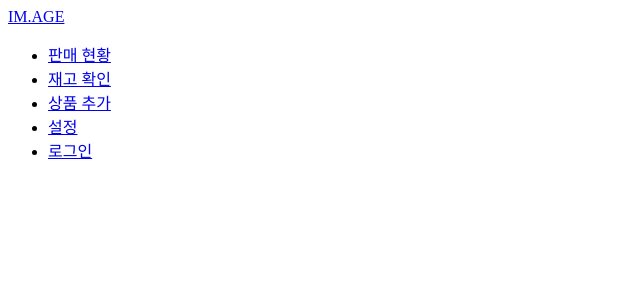
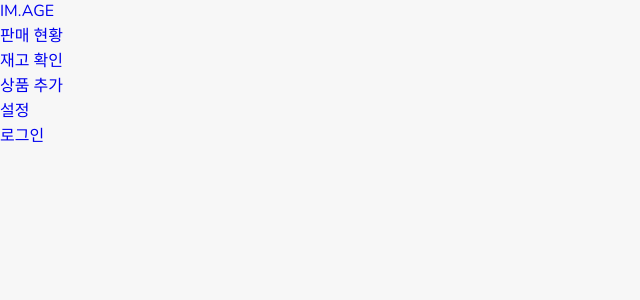
Before and after one commit to dbwlszee/im.age-front, a React (Create React App) app: page / in a window 1280 px wide. Shown: the top 300 px of the page, without its empty margins (0-640 px from the left). Built offline with nearby package versions, Linux system fonts and the light colour scheme.

Commit message:
style: 글로벌 스타일 추가
1. style reset(margin, padding, border을 0으로)
2. position속성값- body는 relative로, 하위 component들은 absolute로 둘 예정

```diff
--- a/src/App.js
+++ b/src/App.js
@@ -1,8 +1,19 @@
+import styled from "styled-components"
+import GlobalStyle from './styles/GlobalStyle';
 import Nav from "./component/user/Nav";
+
+//style
+styled(Nav)`
+  position: absolute;
+  left: 0px;
+  top: 0px;
+`;
+
 
 function App() {
   return (
     <div className="App">
+      <GlobalStyle/>
       <Nav/>
     </div>
   );
--- /dev/null
+++ b/src/styles/GlobalStyle.js
@@ -0,0 +1,24 @@
+import { createGlobalStyle } from "styled-components";
+
+// 전역 style
+const GlobalStyle = createGlobalStyle`
+    * {
+        margin:0;padding:0;border:0;
+    }
+    body{
+        position: relative;
+        width: 100%;
+        margin: 0;
+
+        font-family: 'Nunito', 'Segoe UI', Tahoma, Verdana, sans-serif;
+        background: #f7f7f7;
+    }
+    a{
+        text-decoration: none;
+    }
+    li{
+        list-style: none;
+    }
+`;
+
+export default GlobalStyle;
```
